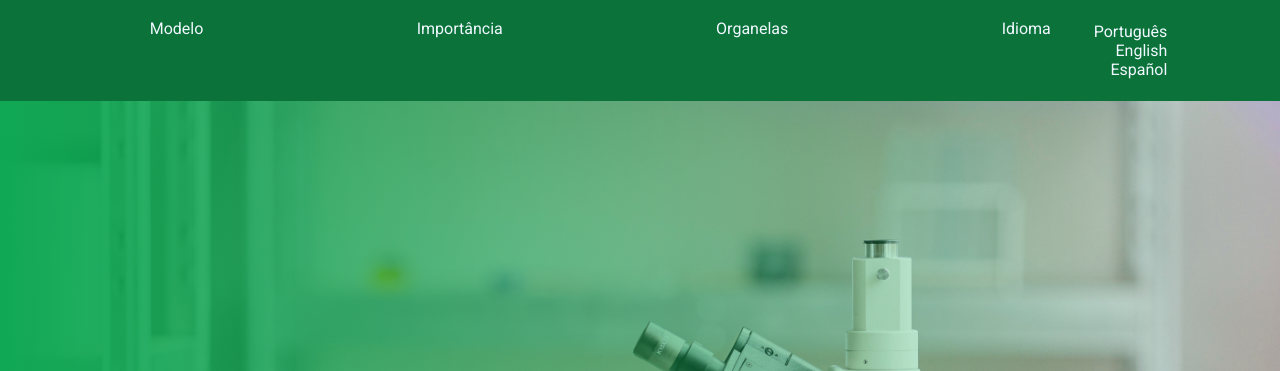
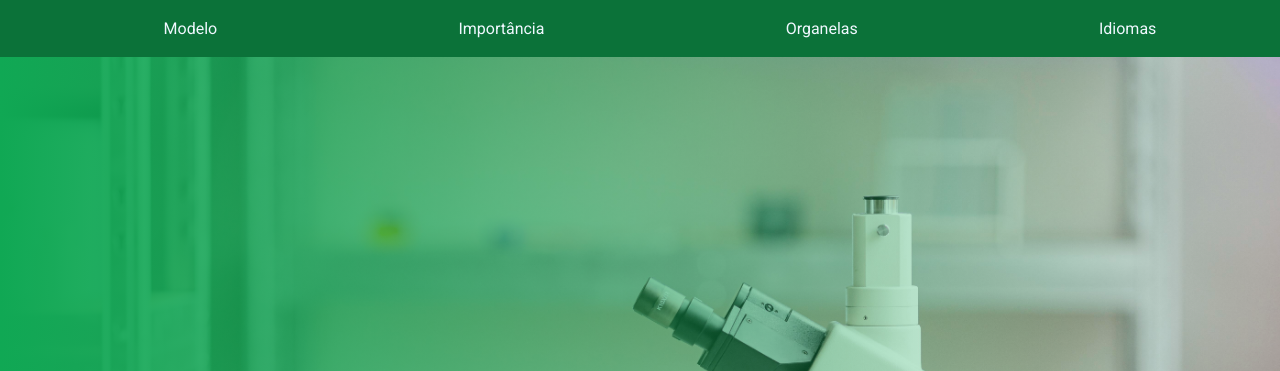
Before and after one commit to MoonyLina/SiteCelulas, a plain HTML site: page index.html in a window 1280 px wide. Shown: the top 371 px of the page. Drawn offline with nearby package versions, Linux system fonts and the light colour scheme.

Commit message:
menu de idiomas oficial

```diff
--- a/index.html
+++ b/index.html
@@ -14,19 +14,7 @@
                         <li><a class="link" href="./pages/pagina1.html">Modelo</a></li>
                         <li><a class="link" href="#importancia">Importância</a></li>
                         <li><a class="link" href="./pages/pagina1.html#organelas">Organelas</a></li>
-                        <li>
-                            <input type="checkbox" id="menu-toggle" class="menu-toggle">
-                            <label for="menu-toggle" class="menu-icon">Idioma</label>
-                            <div class="overlay">
-                                <nav>
-                                    <ul class="menu">
-                                        <li><a href="">Português</a></li>
-                                        <li><a href="">English</a></li>
-                                        <li><a href="">Español</a></li>
-                                    </ul>
-                                </nav>
-                            </div>
-                        </li>
+                        <li><a class="link" href="./pages/idiomas.html">Idiomas</a></li>
                     </ul>
 
                 </nav>
--- /dev/null
+++ b/styles/idiomas.css
@@ -0,0 +1,39 @@
+h1{
+    font-family: 'Libre Baskerville', Arial;
+    color: aliceblue;
+}
+
+p{
+    font-family: 'Roboto', Arial;
+    color: aliceblue;
+}
+
+li, a{
+    font-family: 'Roboto', Arial;
+    color: aliceblue;
+    text-decoration: none;
+    list-style: none;
+    text-align: center;
+}
+
+
+main{
+    height: 100vh;
+    display: flex;
+    flex-direction: column;
+    align-items: center;
+    justify-content: center;
+
+}
+
+ul{
+    padding: 0;
+}
+li{
+    margin: 1rem;
+}
+
+
+body{
+    background-color: rgb(16, 168, 84)
+}
--- a/styles/index.css
+++ b/styles/index.css
@@ -79,27 +79,6 @@ li {
 
 .link:hover {
   border-bottom: 4px solid rgb(16, 168, 84);
-}
-
-/* MENU IDIOMAS */
-
-.menu-toggle{
-  display: none;
-}
-
-.menu{
-  display: flex;
-  flex-direction: column;
-  align-items: flex-end;
-  justify-content: center;
-
-}
-
-.overlay{
-  float: right;
-  nav{
-    display: ;
-  }
 }
 
 /*  SEGUNDA ROLAGEM */
```
Also changed, not shown: pages/idiomas.html (added, +20 -0 lines), pages/indexesp.html (added), pages/indexing.html (added), pages/pagina1esp.html (added), pages/pagina1ing.html (added).
